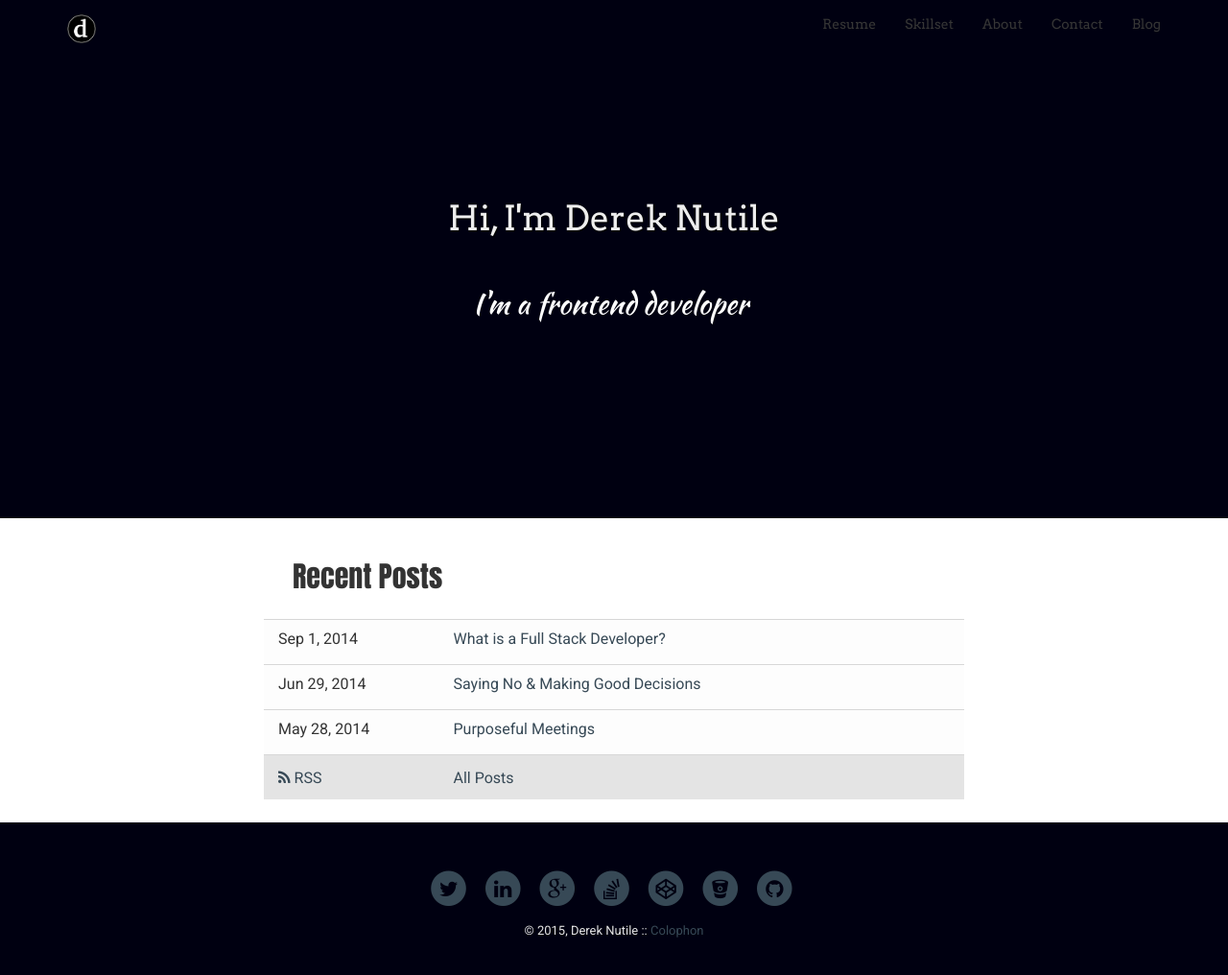
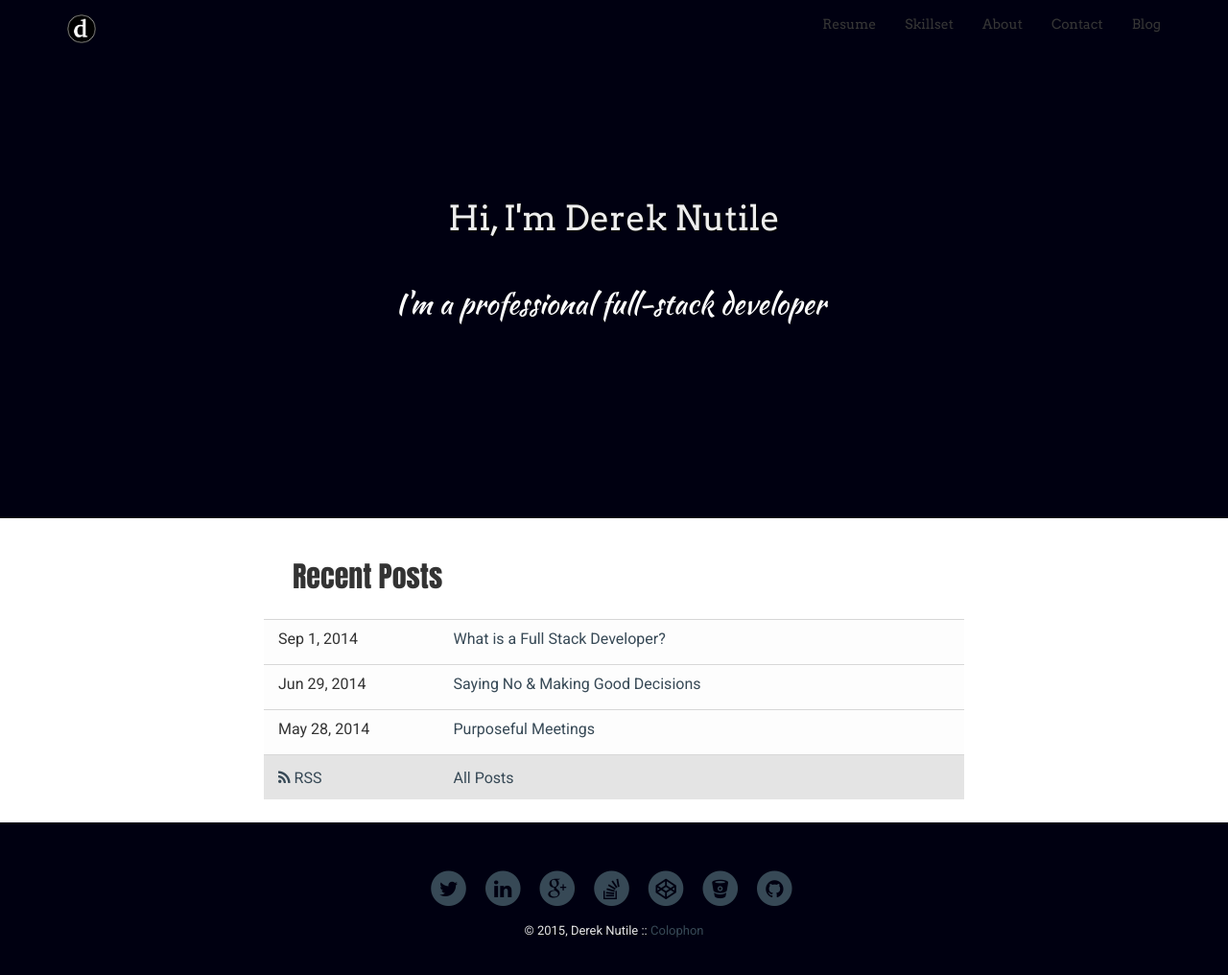
Before and after one commit to dereknutile/dereknutile.github.io, a Jekyll site: the page built from index.html, in a window 1280 px wide and 1028 px high. Shown: the top 1016 px of the window at 96% size. Built offline with Jekyll 4.4.1, drawn with Linux system fonts in a browser that asks for light colours.

Commit message:
Changes copy and animations on the entry page.

```diff
--- a/index.html
+++ b/index.html
@@ -5,19 +5,18 @@
 <section class="palette header-banner-lg">
 <div class="container page-section-lg">
   <div class="row">
-    <h1 class="landing-title text-shadow-dark">Hi, I'm {{ site.title }}</h1>
-    <h3 class="landing-intro">
-      <span class="swap-text animated fadeIn">I make web things&nbsp;</span>
-      <span class="swap-text animated fadeInRightBig">I'm a frontend developer&nbsp;</span>
-      <span class="swap-text animated fadeInRightBig">I'm a backend engineer&nbsp;</span>
-      <span class="swap-text animated fadeInRightBig">I'm a devops administrator&nbsp;</span>
-      <span class="swap-text animated fadeInRightBig">I'm full-stack&nbsp;</span>
-      <span class="swap-text animated fadeInRightBig">I'm a budding app creator&nbsp;</span>
-      <span class="swap-text animated fadeInRightBig">I'm a programming polyglot&nbsp;</span>
-      <span class="swap-text animated fadeInRightBig">I manage projects&nbsp;</span>
-      <span class="swap-text animated bounceInUp">I'm <a href="/skills">possibly a unicorn</a>?&nbsp;</span>
-      <span class="swap-text animated fadeInRightBig">I'm a husband and dad&nbsp;</span>
-      <span class="swap-text animated fadeInRightBig">...and I'm a runner&nbsp;</span>
+    <h1 class="landing-title text-shadow-dark animated fadeInDownBig">Hi, I'm {{ site.title }}</h1>
+    <h3 class="landing-intro animated fadeIn">
+      <span class="swap-text animated slideInUp">I make web things&nbsp;</span>
+      <span class="swap-text animated slideInUp">I'm a professional full-stack developer&nbsp;</span>
+      <span class="swap-text animated slideInUp">I code the frontend&nbsp;</span>
+      <span class="swap-text animated slideInUp">I architect the backend&nbsp;</span>
+      <span class="swap-text animated slideInUp">I administer the system&nbsp;</span>
+      <span class="swap-text animated slideInUp">I'm a programming polyglot&nbsp;</span>
+      <span class="swap-text animated bounceInUp"><a href="/skills">I may be a unicorn ??</a>&nbsp;</span>
+      <span class="swap-text animated slideInUp">I'm a husband and dad&nbsp;</span>
+      <span class="swap-text animated slideInUp">I'm a runner&nbsp;</span>
+      <span class="swap-text animated slideInUp"><a href="/contact">... and I'm for hire&nbsp;</a></span>
     </h3>
   </div><!-- /.row -->
 </div><!-- /.container -->
```
